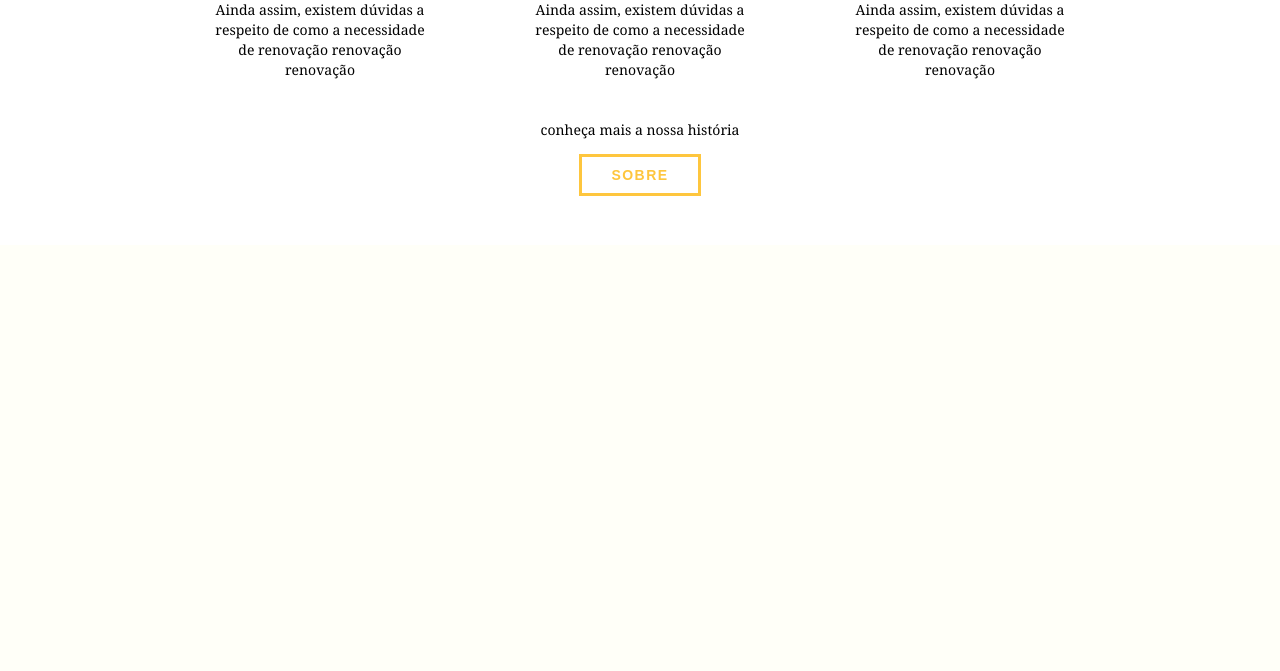
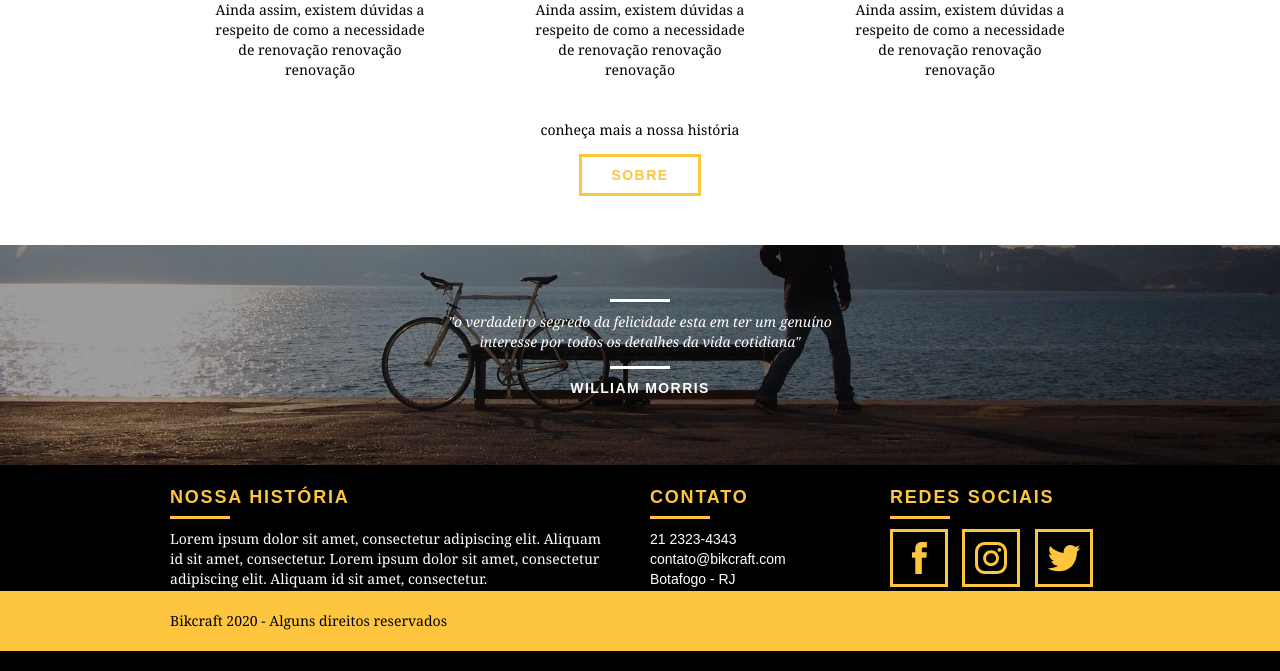
Before and after one commit to Talesb/bikcraft-origamid, a PHP site: page / in a window 1280 px wide. Shown: the part 2304-2975 px from the top of the page. Before the commit the page ends 2500 px from the top, so only its background shows below. Run offline with PHP 8.4, Linux system fonts and the light colour scheme.

Commit message:
Criando footer do site

```diff
--- a/css/style.css
+++ b/css/style.css
@@ -254,3 +254,80 @@ img {
     background: #000;
     margin: 4px auto;
 }
+
+/* Quebra */
+
+.quebra {
+    background: url("../img/bg-footer.jpg") no-repeat center;
+    width: 100%;
+    height: 220px;
+    background-size: cover;
+    text-align: center;
+    padding-top: 40px;
+}
+
+.quebra .quote-externo {
+    max-width: 400px;
+}
+
+/* Footer */
+
+.footer {
+    width: 100%;
+    background: #000;
+    color: #fff;
+    padding: 20px 0;
+}
+
+.footer h3 {
+    font-size: 18px;
+    line-height: 25px;
+    color: #fec63e;
+    text-transform: uppercase;
+    letter-spacing: 0.1em;
+    font-weight: bold;
+}
+
+.footer h3:after {
+    content: "";
+    display: block;
+    width: 60px;
+    height: 3px;
+    background: #fec63e;
+    margin: 6px 0px 10px 0px;
+}
+
+.footer_historia {
+    padding-right: 20px;
+}
+
+.footer_contato ul li {
+    font-size: 14px;
+    line-height: 20px;
+}
+
+.footer ul li {
+    display: inline-block;
+}
+
+.footer_redes ul li {
+    display: inline-block;
+    margin-right: 10px;
+}
+
+.footer_redes ul li a {
+    border: 3px solid #fec63e;
+    display: block;
+    padding: 10px;
+}
+
+.footer_redes ul li a:hover {
+    border-color: #fff;
+}
+
+.copy {
+    width: 100%;
+    color: #000;
+    background-color: #fec63e;
+    padding: 20px;
+}
--- a/index.html
+++ b/index.html
@@ -100,7 +100,6 @@
 
     </section>
 
-
     <section class="qualidade container">
         <h2 class="subtitulo">Qualidade</h2>
         <img src="img/bikcraft-qualidade.svg" alt="Bikcraft qualidade">
@@ -128,6 +127,60 @@
 
     </section>
 
+    <section class="quebra">
+        <blockquote class="quote-externo container">
+            <p>
+                "o verdadeiro segredo da felicidade esta em ter um genuíno interesse por todos os detalhes da vida
+                cotidiana"
+            </p>
+            <cite>WILLIAM MORRIS</cite>
+        </blockquote>
+    </section>
+
+    <footer>
+        <div class="footer">
+            <div class="container">
+
+                <div class="grid-8 footer_historia">
+                    <h3>Nossa história</h3>
+                    <p>Lorem ipsum dolor sit amet, consectetur adipiscing elit. Aliquam id sit amet, consectetur.
+                        Lorem ipsum dolor sit amet, consectetur adipiscing elit. Aliquam id sit amet, consectetur.
+                    </p>
+                </div>
+
+                <div class="grid-4 footer_contato">
+                    <h3>Contato</h3>
+                    <ul>
+                        <li>21 2323-4343</li>
+                        <li>contato@bikcraft.com</li>
+                        <li>Botafogo - RJ</li>
+                    </ul>
+                    </p>
+                </div>
+
+                <div class="grid-4 footer_redes">
+                    <h3>Redes Sociais</h3>
+                    <ul>
+                        <li><a href="https://pt-br.facebook.com/" target="_blank"><img
+                                    src="img/redes-sociais/facebook.svg" alt="link facebook"></a></li>
+                        <li><a href="https://www.instagram.com/?hl=pt-br" target="_blank"><img
+                                    src="img/redes-sociais/instagram.svg" alt="link instagram"></a></li>
+                        <li><a href="https://mobile.twitter.com/login?lang=pt" target="_blank"><img
+                                    src="img/redes-sociais/twitter.svg" alt="link twitter"></a></li>
+                    </ul>
+                    </p>
+                </div>
+
+            </div>
+
+            <div class="copy">
+                <div class="container">
+                    <p class="grid-16">Bikcraft 2020 - Alguns direitos reservados</p>
+                </div>
+            </div>
+        </div>
+    </footer>
+
 </body>
 
 </html>
```
